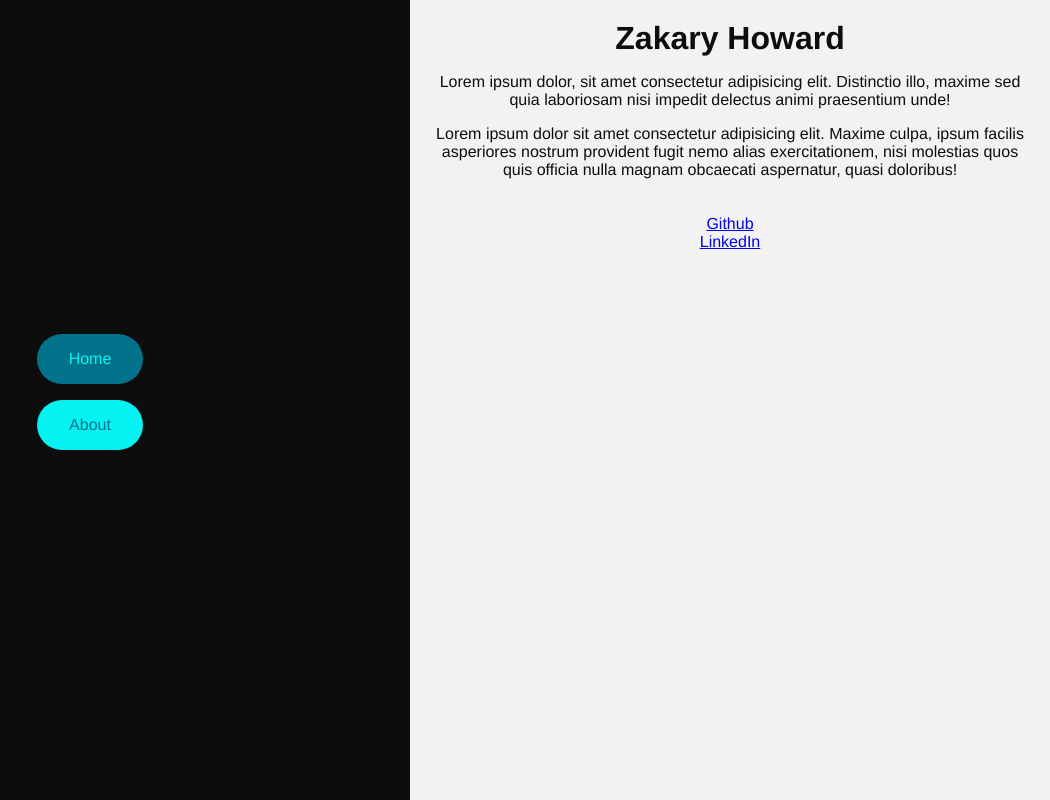
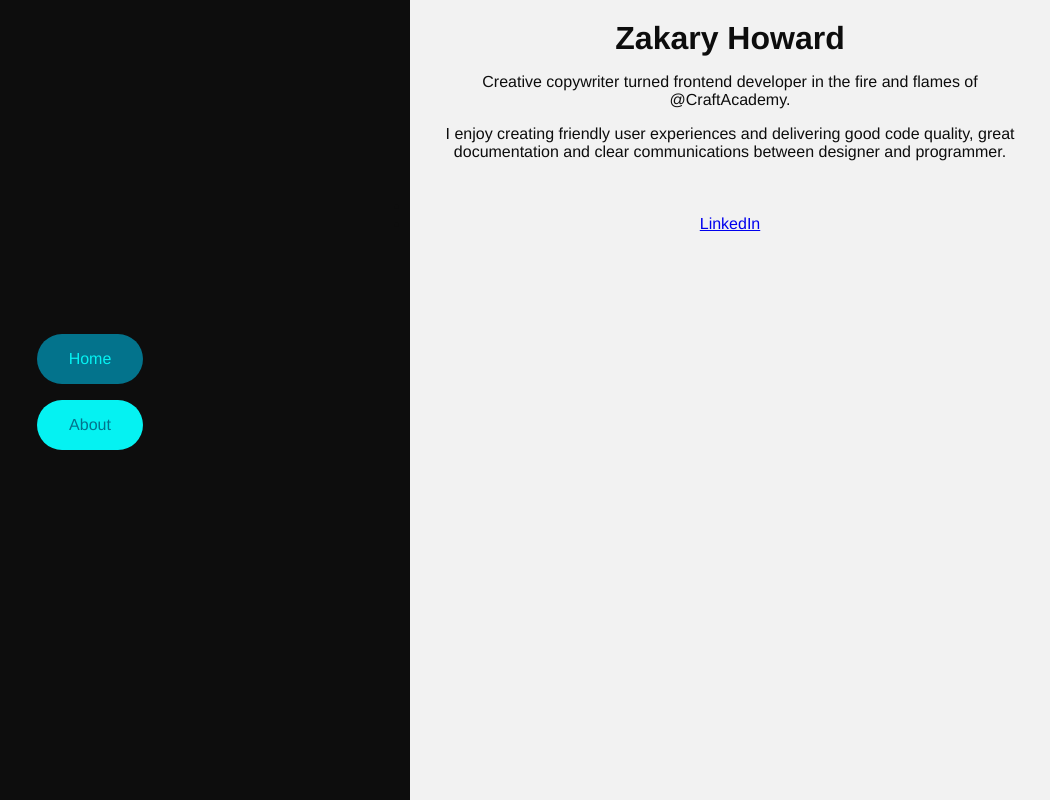
Before and after one commit to Prozak8/portfolio, a Vue app: page /about in a window 1280 px wide. Shown: the whole page, without its empty margins (230-1280 px from the left). Built offline with nearby package versions, Linux system fonts and the light colour scheme.

Commit message:
removed lorem, added custom text

```diff
--- a/src/views/About.vue
+++ b/src/views/About.vue
@@ -2,13 +2,15 @@
   <div class="about">
     <div class="about__inner">
       <h1>Zakary Howard</h1>
-      <p>Lorem ipsum dolor, sit amet consectetur adipisicing elit. Distinctio illo, maxime sed quia laboriosam nisi impedit delectus animi praesentium unde!</p>
-      <p>Lorem ipsum dolor sit amet consectetur adipisicing elit. Maxime culpa, ipsum facilis asperiores nostrum provident fugit nemo alias exercitationem, nisi molestias quos quis officia nulla magnam obcaecati aspernatur, quasi doloribus!</p>
+      <p>Creative copywriter turned frontend developer in the fire and flames of @CraftAcademy.</p>
+      <p>I enjoy creating friendly user experiences and delivering good code quality, great documentation and clear communications between designer and programmer.</p>
     </div>
     <div class="social">
       <ul>
         <li>
-          <a href="https://github.com/Prozak8" target="_blank">Github</a>
+          <a href="https://github.com/Prozak8" target="_blank">
+            <i class="fab fa-github"></i>
+          </a>
         </li>
         <li>
           <a href="www.linkedin.com/in/zdh" target="_blank">LinkedIn</a>
```
